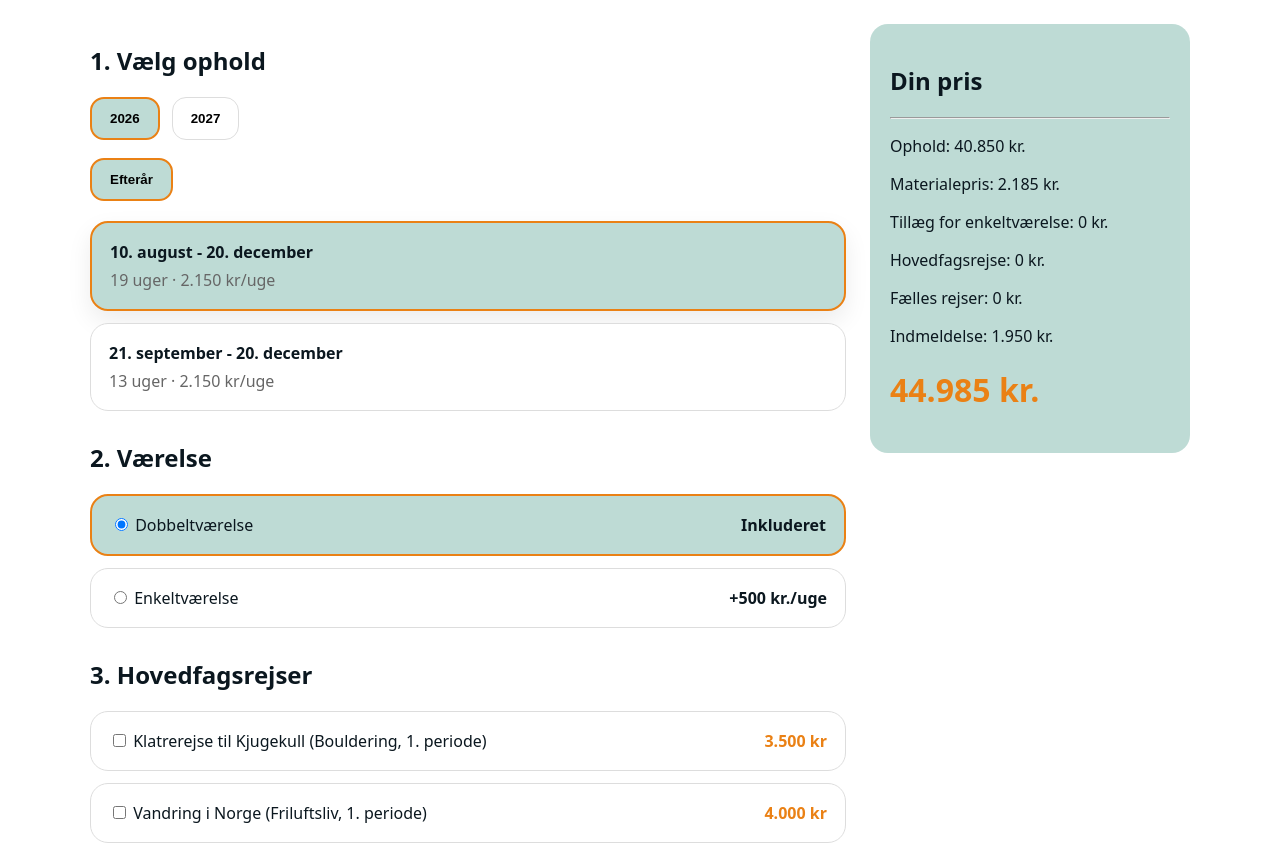
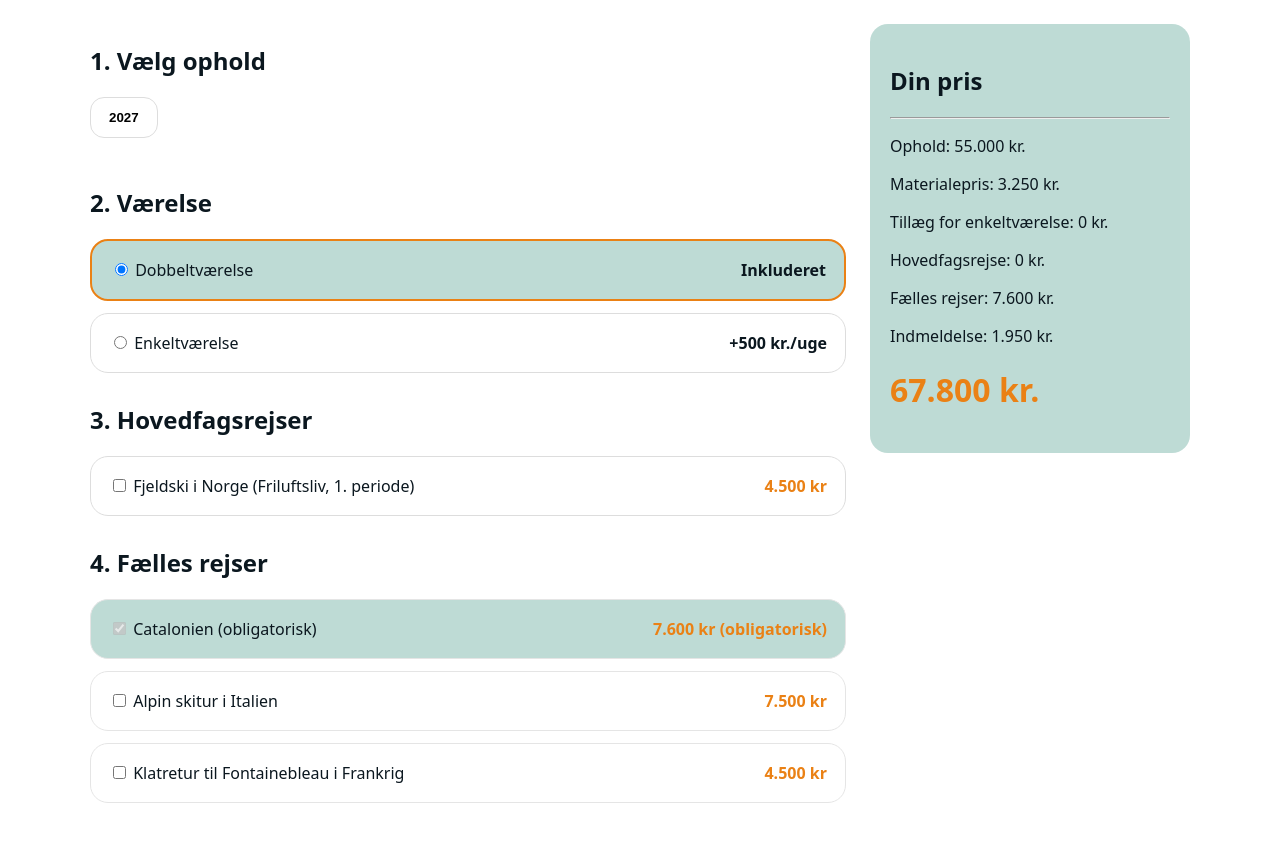
Before and after one commit to mvj-hub/Prisberegner, a React (Vite) app: page / in a window 1280 px wide. Shown: the top 844 px of the page. Built offline with nearby package versions, Linux system fonts and the light colour scheme.

Commit message:
Change material price and modify enrollment periods
Updated material price per week and adjusted enrollment data.

```diff
--- a/src/components/PriceCalculator.jsx
+++ b/src/components/PriceCalculator.jsx
@@ -1,7 +1,7 @@
 import React, { useEffect, useMemo, useState } from "react";
 
 const ENROLLMENT_FEE = 1950;
-const MATERIAL_PRICE_PER_WEEK = 115;
+const MATERIAL_PRICE_PER_WEEK = 130;
 const SINGLE_ROOM_PRICE_PER_WEEK = 500;
 
 const COLORS = {
@@ -12,41 +12,6 @@ const COLORS = {
 };
 
 const DATA = [
-  {
-    id: "efteraar-2026-19",
-    label: "10. august - 20. december",
-    weeks: 19,
-    weeklyPrice: 2150,
-    trips: [
-      {
-        id: "bouldering-kjuge",
-        label: "Klatrerejse til Kjugekull (Bouldering, 1. periode)",
-        price: 3500,
-      },
-      {
-        id: "friluft-norge",
-        label: "Vandring i Norge (Friluftsliv, 1. periode)",
-        price: 4000,
-      },
-      { id: "skibums", label: "Skibums", price: 20500 },
-    ],
-    globalTrips: [
-      { id: "south-africa", label: "Sydafrika", price: 15750 },
-      { id: "kaprun", label: "Skitur til Kaprun", price: 7500 },
-    ],
-  },
-
-  {
-    id: "efteraar-2026-13",
-    label: "21. september - 20. december",
-    weeks: 13,
-    weeklyPrice: 2150,
-    trips: [],
-    globalTrips: [
-      { id: "south-africa", label: "Sydafrika", price: 15750 },
-      { id: "kaprun", label: "Skitur til Kaprun", price: 7500 },
-    ],
-  },
 
   {
     id: "foraar-2027-25",
@@ -103,8 +68,8 @@ const DATA = [
 
   {
     id: "efteraar-2027-18",
-    label: "16. august - 19. december",
-    weeks: 18,
+    label: "7. august - 17. december",
+    weeks: 19,
     weeklyPrice: 2200,
     trips: [
       {
@@ -127,7 +92,7 @@ const DATA = [
 
   {
     id: "efteraar-2027-13",
-    label: "20. september - 19. december",
+    label: "20. september - 17. december",
     weeks: 13,
     weeklyPrice: 2200,
     trips: [],
```
